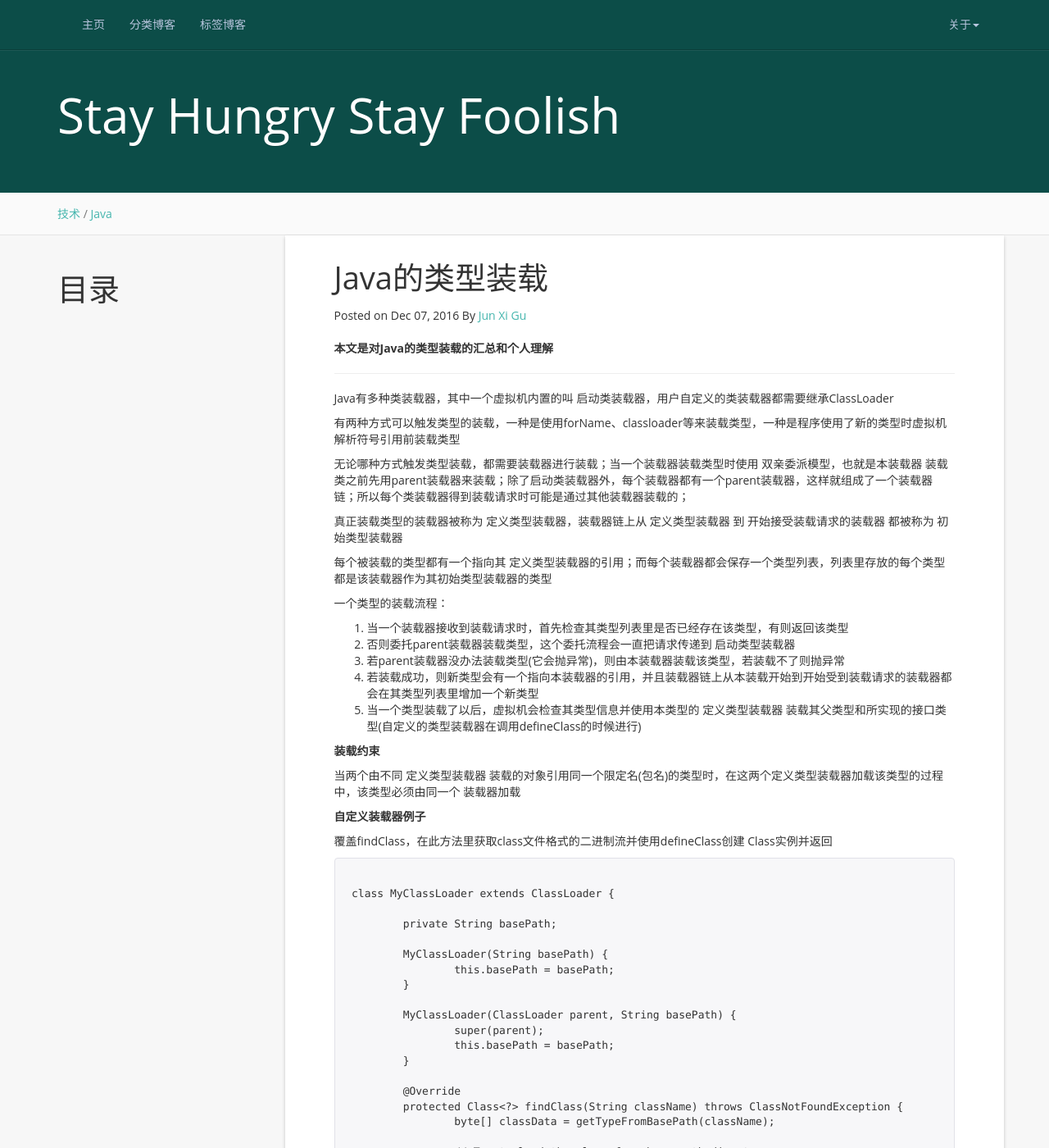
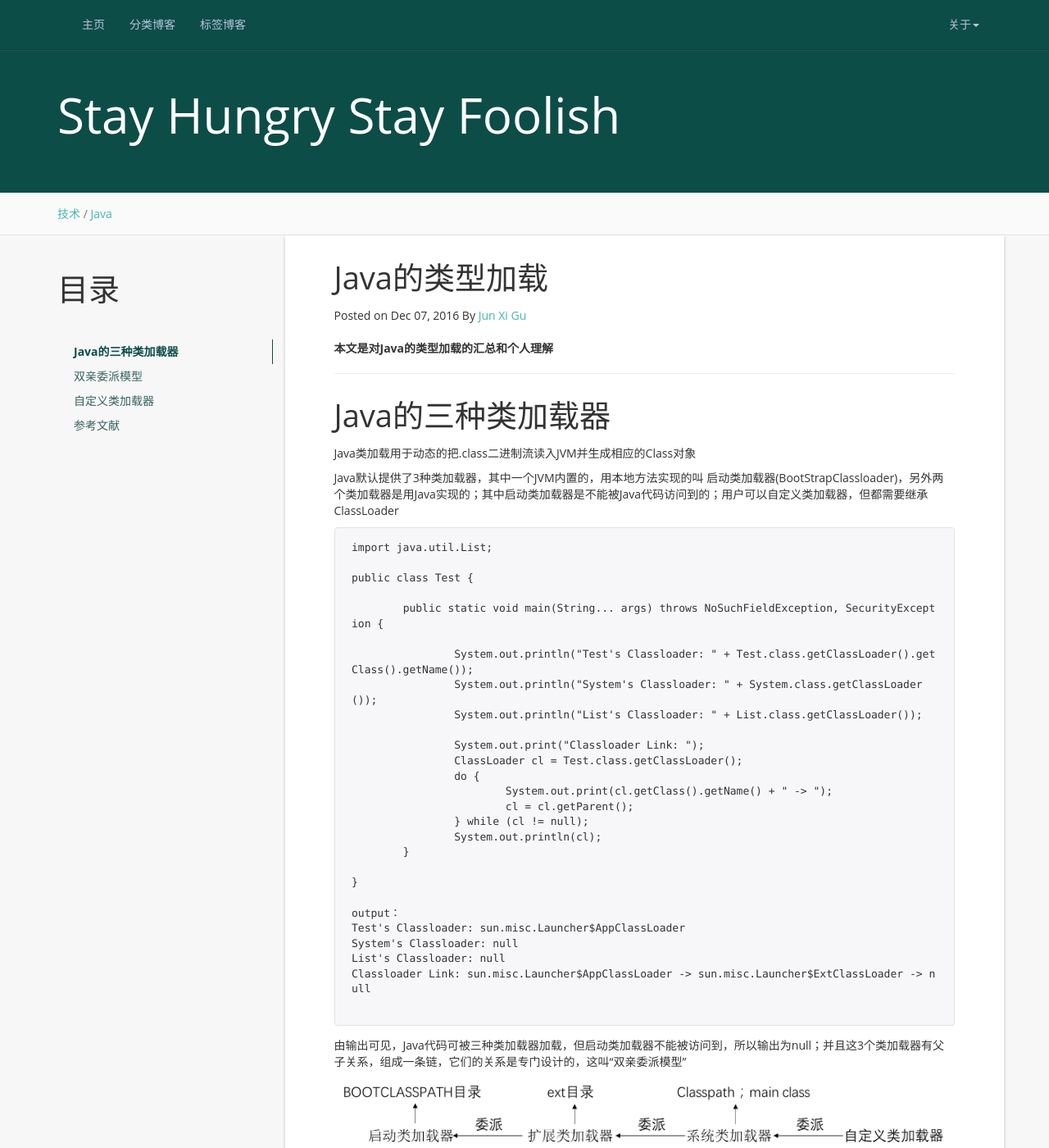
Before and after one commit to junxigu/mySiteJekyll, a Jekyll site: the page built from _posts/2016-12-07-DEEP_IN_JAVA_java_class_loading.md, in a window 1280 px wide and 1400 px high. Shown: the whole window at 82% size. Built offline with Jekyll 4.4.1, drawn with Linux system fonts in a browser that asks for light colours; comment, search, counter and statistics services are not loaded; some of the changed text lies outside the part shown.

Commit message:
update doc

````diff
--- a/_posts/2016-12-07-DEEP_IN_JAVA_java_class_loading.md
+++ b/_posts/2016-12-07-DEEP_IN_JAVA_java_class_loading.md
@@ -1,6 +1,6 @@
 ---
 layout: post
-title:  Java的类型装载
+title:  Java的类型加载
 date:   2016-12-07 10:00:00 +0800
 categories: 技术
 tag: Java
@@ -10,35 +10,122 @@ tag: Java
 {:toc}
 
 
-**本文是对Java的类型装载的汇总和个人理解**
+**本文是对Java的类型加载的汇总和个人理解**
 
 ***
 
-Java有多种类装载器，其中一个虚拟机内置的叫 启动类装载器，用户自定义的类装载器都需要继承ClassLoader
+# Java的三种类加载器
 
-有两种方式可以触发类型的装载，一种是使用forName、classloader等来装载类型，一种是程序使用了新的类型时虚拟机解析符号引用前装载类型
+Java类加载用于动态的把.class二进制流读入JVM并生成相应的Class对象
 
-无论哪种方式触发类型装载，都需要装载器进行装载；当一个装载器装载类型时使用 双亲委派模型，也就是本装载器 装载类之前先用parent装载器来装载；除了启动类装载器外，每个装载器都有一个parent装载器，这样就组成了一个装载器链；所以每个类装载器得到装载请求时可能是通过其他装载器装载的；
+Java默认提供了3种类加载器，其中一个JVM内置的，用本地方法实现的叫 启动类加载器(BootStrapClassloader)，另外两个类加载器是用Java实现的；其中启动类加载器是不能被Java代码访问到的；用户可以自定义类加载器，但都需要继承ClassLoader
 
-真正装载类型的装载器被称为 定义类型装载器，装载器链上从 定义类型装载器 到 开始接受装载请求的装载器 都被称为 初始类型装载器
+```
+import java.util.List;
 
-每个被装载的类型都有一个指向其 定义类型装载器的引用；而每个装载器都会保存一个类型列表，列表里存放的每个类型 都是该装载器作为其初始类型装载器的类型
+public class Test {
 
-一个类型的装载流程：
+	public static void main(String... args) throws NoSuchFieldException, SecurityException {
 
-1. 当一个装载器接收到装载请求时，首先检查其类型列表里是否已经存在该类型，有则返回该类型
-2. 否则委托parent装载器装载类型，这个委托流程会一直把请求传递到 启动类型装载器
-3. 若parent装载器没办法装载类型(它会抛异常)，则由本装载器装载该类型，若装载不了则抛异常
-4. 若装载成功，则新类型会有一个指向本装载器的引用，并且装载器链上从本装载开始到开始受到装载请求的装载器都会在其类型列表里增加一个新类型
-5. 当一个类型装载了以后，虚拟机会检查其类型信息并使用本类型的 定义类型装载器 装载其父类型和所实现的接口类型(自定义的类型装载器在调用defineClass的时候进行)
+		System.out.println("Test's Classloader: " + Test.class.getClassLoader().getClass().getName());
+		System.out.println("System's Classloader: " + System.class.getClassLoader());
+		System.out.println("List's Classloader: " + List.class.getClassLoader());
 
-**装载约束**
+		System.out.print("Classloader Link: ");
+		ClassLoader cl = Test.class.getClassLoader();
+		do {
+			System.out.print(cl.getClass().getName() + " -> ");
+			cl = cl.getParent();
+		} while (cl != null);
+		System.out.println(cl);
+	}
 
-当两个由不同 定义类型装载器 装载的对象引用同一个限定名(包名)的类型时，在这两个定义类型装载器加载该类型的过程中，该类型必须由同一个 装载器加载
+}
 
-**自定义装载器例子**
+output：
+Test's Classloader: sun.misc.Launcher$AppClassLoader
+System's Classloader: null
+List's Classloader: null
+Classloader Link: sun.misc.Launcher$AppClassLoader -> sun.misc.Launcher$ExtClassLoader -> null
 
-覆盖findClass，在此方法里获取class文件格式的二进制流并使用defineClass创建 Class实例并返回
+```
+
+由输出可见，Java代码可被三种类加载器加载，但启动类加载器不能被访问到，所以输出为null；并且这3个类加载器有父子关系，组成一条链，它们的关系是专门设计的，这叫“双亲委派模型”
+
+![各种类加载器的关系](../../../../styles/images/classloaders.png)
+
+
+这3个类加载器分别负责加载不同位置的.class文件:
+
+Class Loader | .class Position
+:----------- | -----------:
+BootStrapClassloader         | jre/lib/rt.jar
+ExtClassLoader         | jre/ext/lib/\*.jar、*.class
+AppClassLoader         | CLASSPATH
+
+由此可见，rt.jar中的System和List的类加载器都是BootStrapClassloader，但Java代码不可访问所以输出null；Test则在CLASSPATH路径中，所以由AppClassLoader加载
+
+# 双亲委派模型
+
+有两种方式可以触发类型的加载，一种是使用Class.forName、Classloader.loadClass等API来加载类型；另一种是程序代码引用一种未加载的类型时，JVM解析符号引用前使用AppClassLoader加载类
+
+无论哪种方式触发类型加载，都需要加载器进行加载；当一个加载器加载类型时，双亲委派模型就起作用了，一个双亲委派模型的类加载流程：
+
+1. 当一个加载器接收到加载请求时，首先检查这个类加载器已加载的类型列表里是否已经存在该类型，有则返回该类型
+2. 否则委托parent加载器加载类型，这个委托流程会一直下去直到把请求传递到 启动类型加载器，当parent加载器加载成功则结束
+3. 若parent加载器没办法加载类型(它会抛异常)，则由本加载器加载该类型，若加载不了则抛异常
+4. 若某一个加载成功，则类型会有一个指向该加载器的引用，并且从*开始收到加载请求的加载器*到*实际加载类的加载器*都会在其加载的类型列表里增加一个新类型；*实际加载类的加载器*叫做*定义类型加载器*，加载器链上从*定义类型加载器*到*开始收到加载请求的加载器*都被称为*初始类型加载器*
+5. 当一个类型加载了以后，虚拟机会检查其类型信息并使用本类型的*定义类型加载器*加载其父类型和所实现的接口类型(自定义的类型加载器在调用defineClass的时候进行)
+
+这一流程可参考Classloader的源码：
+
+```
+protected Class<?> loadClass(String name, boolean resolve) throws ClassNotFoundException {
+	synchronized (getClassLoadingLock(name)) {
+		// First, check if the class has already been loaded
+		Class<?> c = findLoadedClass(name);
+		if (c == null) {
+
+			...
+
+			if (parent != null) { // load class by parent first
+				c = parent.loadClass(name, false);
+			} else { // use bootstrapclassloader to load the class
+				c = findBootstrapClassOrNull(name);
+			}
+
+			...
+
+			if (c == null) { // parent can't load the class
+				// then use self's API to find and load the class
+				c = findClass(name);
+
+				// this is the defining class loader; record the stats
+				sun.misc.PerfCounter.getParentDelegationTime().addTime(t1 - t0);
+				sun.misc.PerfCounter.getFindClassTime().addElapsedTimeFrom(t1);
+				sun.misc.PerfCounter.getFindClasses().increment();
+			}
+		}
+
+		...
+
+		return c;
+	}
+}
+
+```
+
+双亲委派模型的好处是：使得值得信赖的类必须通过值得信赖的类加载器加载，并供其他类使用
+
+**加载约束**
+
+当两个由不同 定义类型加载器 加载的对象引用同一个限定名(包名)的类型A时，在JVM解析这个A符号引用时，这两个定义类型加载器加载该类型A的过程中，该类型A必须由同一个 加载器加载
+
+# 自定义类加载器
+
+自定义的类加载器也得遵守双亲委派模型，自定义的类加载器的父亲都是AppClassLoader；为了遵守双亲委派模型，自定义的类加载器只需要覆盖findClass方法就行了，当所有祖先类加载器找不到类时，就会使用自定义类加载器的findClass来定位.class文件并使用defineClass创建Class对象
+
+自定义加载器例子
 
 ```
 
@@ -85,7 +172,17 @@ class MyClassLoader extends ClassLoader {
 			return null;
 		}
 	}
+
+	public static void main(String[] args) throws Exception{
+        new MyClassLoader("/test").loadClass("ClassName");
+    }
 }
 
 
 ```
+
+loadClass的参数是类的全限定名(包含包名)
+
+# 参考文献
+
+《深入JAVA虚拟机》
````
Also changed, not shown: _posts/2016-12-07-DEEP_IN_JAVA_java_obj_finalize_and_reachability.md (+2 -2 lines), _posts/2017-05-12-java反射api简介.md (+9 -2 lines), _posts/2017-05-13-MySQL基本知识.md (+21 -1 lines), styles/images/classloaders.png (added).
